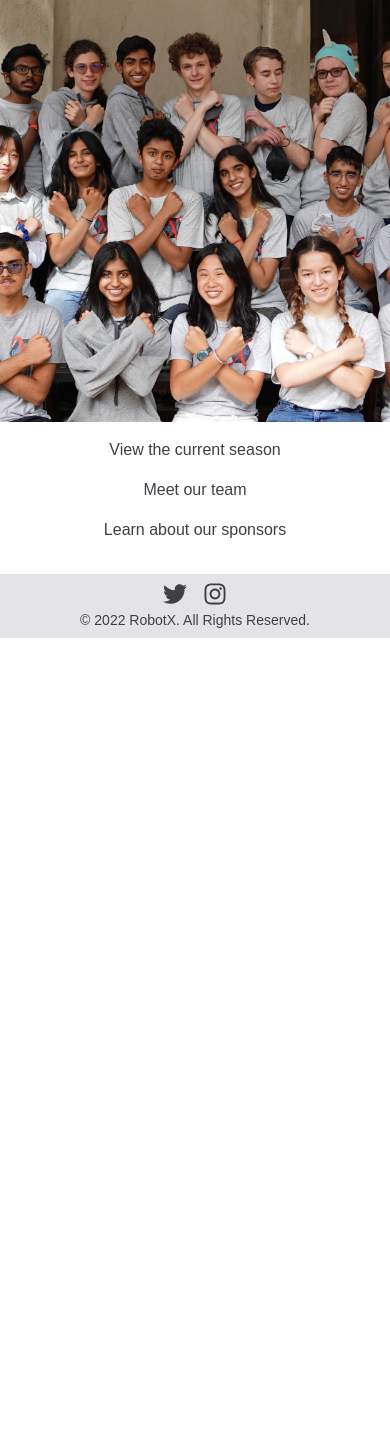
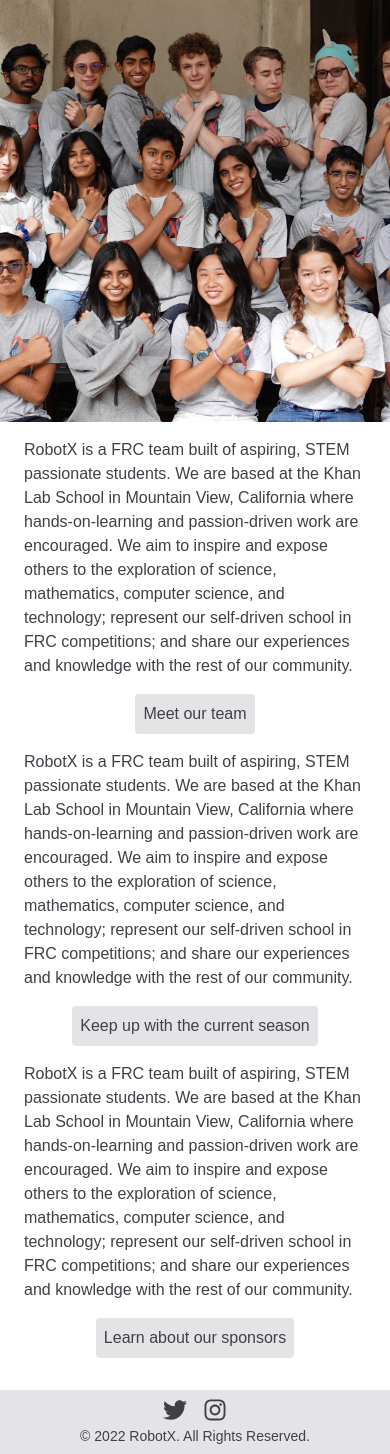
Before and after one commit to team6962/robotx-website, a Next.js app: page / in a window 390 px wide. Before the commit the page ends 844 px from the top, so only its background shows below. Built offline with nearby package versions, Linux system fonts and the light colour scheme; a web font is replaced by a local one.

Commit message:
revise styling

```diff
--- a/components/navbar.tsx
+++ b/components/navbar.tsx
@@ -6,10 +6,10 @@ import { useRouter } from 'next/router';
 
 const NavbarLink = ({ href, text }: { href: string; text: string }) => {
     const router = useRouter();
-    const isActive = router.pathname.startsWith(href);
+    const isActive = router.pathname === href;
 
     return (
-        <div className="px-2 rounded background-accent md:bg-inherit">
+        <div className="px-2 rounded">
             <Link href={href} passHref>
                 <a className={isActive ? 'text-accent' : 'hover:text-accent text'}>{text}</a>
             </Link>
@@ -49,8 +49,8 @@ const Navbar = () => {
                         hidden ? 'hidden md:flex' : 'flex'
                     } flex-col md:flex-row items-stretch md:items-center gap-x-6 gap-y-2`}
                 >
-                    <NavbarLink href="/team" text="Team" />
-                    <NavbarLink href="/blog" text="Blog" />
+                    <NavbarLink href={`/seasons/${new Date().getFullYear()}/team`} text="Team" />
+                    {/* <NavbarLink href="/blog" text="Blog" /> */}
                     <NavbarLink href="/seasons" text="Seasons" />
                     <NavbarLink href="/sponsors" text="Sponsors" />
                 </nav>
--- a/pages/index.tsx
+++ b/pages/index.tsx
@@ -9,9 +9,36 @@ const Home: NextPage = () => (
             className="flex justify-center items-center"
             imageClassName="h-[50vh]"
         ></ImageBackground>
-        <a href="/seasons/2022">View the current season</a>
-        <a href="/seasons/2022/team">Meet our team</a>
-        <a href="/sponsors">Learn about our sponsors</a>
+        <p className="md:max-w-lg mx-6">
+            RobotX is a FRC team built of aspiring, STEM passionate students. We are based at the
+            Khan Lab School in Mountain View, California where hands-on-learning and passion-driven
+            work are encouraged. We aim to inspire and expose others to the exploration of science,
+            mathematics, computer science, and technology; represent our self-driven school in FRC
+            competitions; and share our experiences and knowledge with the rest of our community.
+        </p>
+        <a href={`/seasons/${new Date().getFullYear()}/team`} className="button">
+            Meet our team
+        </a>
+        <p className="md:max-w-lg mx-6">
+            RobotX is a FRC team built of aspiring, STEM passionate students. We are based at the
+            Khan Lab School in Mountain View, California where hands-on-learning and passion-driven
+            work are encouraged. We aim to inspire and expose others to the exploration of science,
+            mathematics, computer science, and technology; represent our self-driven school in FRC
+            competitions; and share our experiences and knowledge with the rest of our community.
+        </p>
+        <a href={`/seasons/${new Date().getFullYear()}`} className="button">
+            Keep up with the current season
+        </a>
+        <p className="md:max-w-lg mx-6">
+            RobotX is a FRC team built of aspiring, STEM passionate students. We are based at the
+            Khan Lab School in Mountain View, California where hands-on-learning and passion-driven
+            work are encouraged. We aim to inspire and expose others to the exploration of science,
+            mathematics, computer science, and technology; represent our self-driven school in FRC
+            competitions; and share our experiences and knowledge with the rest of our community.
+        </p>
+        <a href="/sponsors" className="button">
+            Learn about our sponsors
+        </a>
     </div>
 );
 
--- a/styles/globals.css
+++ b/styles/globals.css
@@ -26,7 +26,7 @@ html {
 
 @media (prefers-color-scheme: dark) {
     html {
-        background-color: rgb(39 39 42);
+        @apply background-accent;
     }
 }
 
@@ -47,11 +47,19 @@ html {
 }
 
 .hover\:text {
-    @apply hover:text-zinc-700 hover:dark:text-zinc-300 transition-colors duration-200;
+    @apply transition-colors duration-200;
+}
+.hover\:text:hover,
+.hover\:text:focus {
+    @apply text;
 }
 
 .hover\:text-accent {
-    @apply hover:text-black hover:dark:text-white transition-colors duration-200;
+    @apply transition-colors duration-200;
+}
+.hover\:text-accent:hover,
+.hover\:text-accent:focus {
+    @apply text-accent;
 }
 
 .text-inverted {
@@ -61,3 +69,16 @@ html {
 .text-accent-inverted {
     @apply dark:text-black text-white;
 }
+
+.button {
+    @apply p-2 rounded background-accent transition-colors duration-200;
+}
+
+.button:hover,
+.button:focus {
+    @apply text-accent;
+}
+
+.button:active {
+    @apply background;
+}
--- a/tailwind.config.js
+++ b/tailwind.config.js
@@ -1,11 +1,5 @@
 module.exports = {
     content: ['./pages/**/*.{js,ts,jsx,tsx}', './components/**/*.{js,ts,jsx,tsx}'],
-    theme: {
-        extend: {
-            maxWidth: {
-                xxs: '16rem'
-            }
-        }
-    },
+    theme: {},
     plugins: []
 };
```
